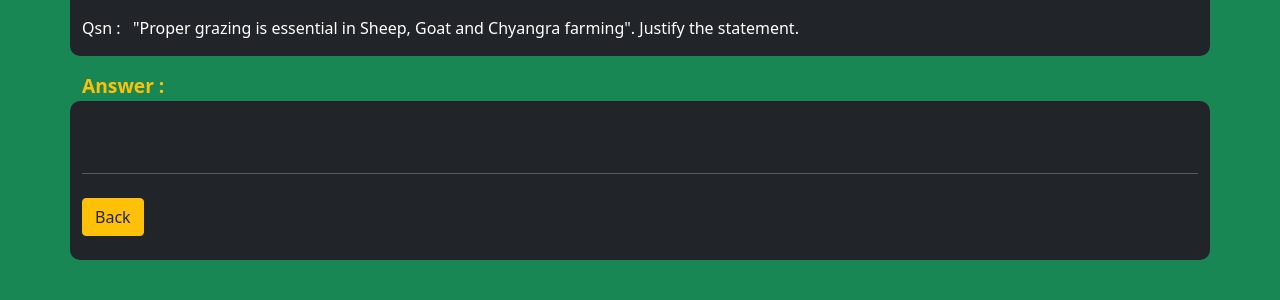
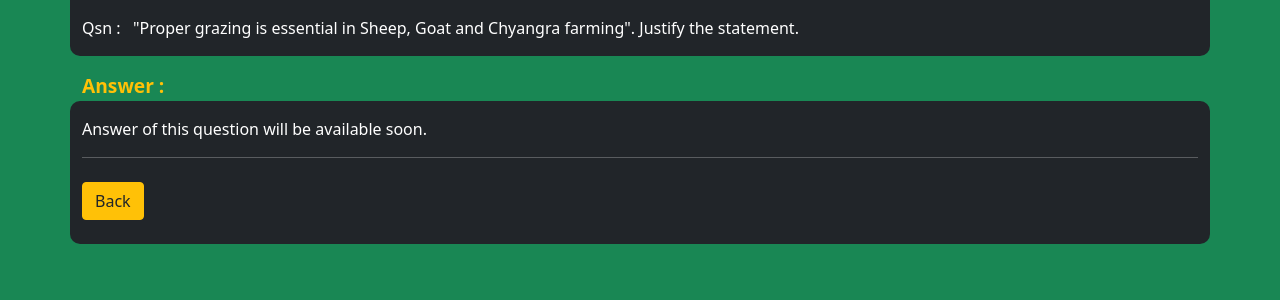
Before and after one commit to prakashtaz0091/reflect-notes, a Django app: page /answer/11 in a window 1280 px wide. Shown: the top 300 px of the page. Run offline with Django 3.2, Linux system fonts and the light colour scheme; data comes from the database, SQL or seed files in the repository; some libraries are stand-ins or nearby versions.

Commit message:
approving feature added

```diff
--- a/project/project/app/templates/app/answer.html
+++ b/project/project/app/templates/app/answer.html
@@ -48,7 +48,7 @@
         </b>
     </div>
     <div class="container bg-dark text-white mb-3 py-3" style="border-radius: 10px;">
-        {% if question.answer == None %}
+        {% if question.answer|length == 0 %}
         Answer of this question will be available soon.
         {% else %}
         <pre></pre>
--- a/project/project/project/settings.py
+++ b/project/project/project/settings.py
@@ -23,9 +23,8 @@ BASE_DIR = Path(__file__).resolve().parent.parent
 with open(os.path.join(BASE_DIR, 'secret_key.txt')) as f:
     SECRET_KEY = f.read().strip()
 
-#SECRET_KEY = 'django-insecure-afjja*a5laka_h_cf7fqt+0)q2is5@$q-u31atbwsl8@94mo#b'
 # SECURITY WARNING: don't run with debug turned on in production!
-DEBUG = True
+DEBUG = False
 
 ALLOWED_HOSTS = ["127.0.0.1","reflect-notes.herokuapp.com"]
 
```
